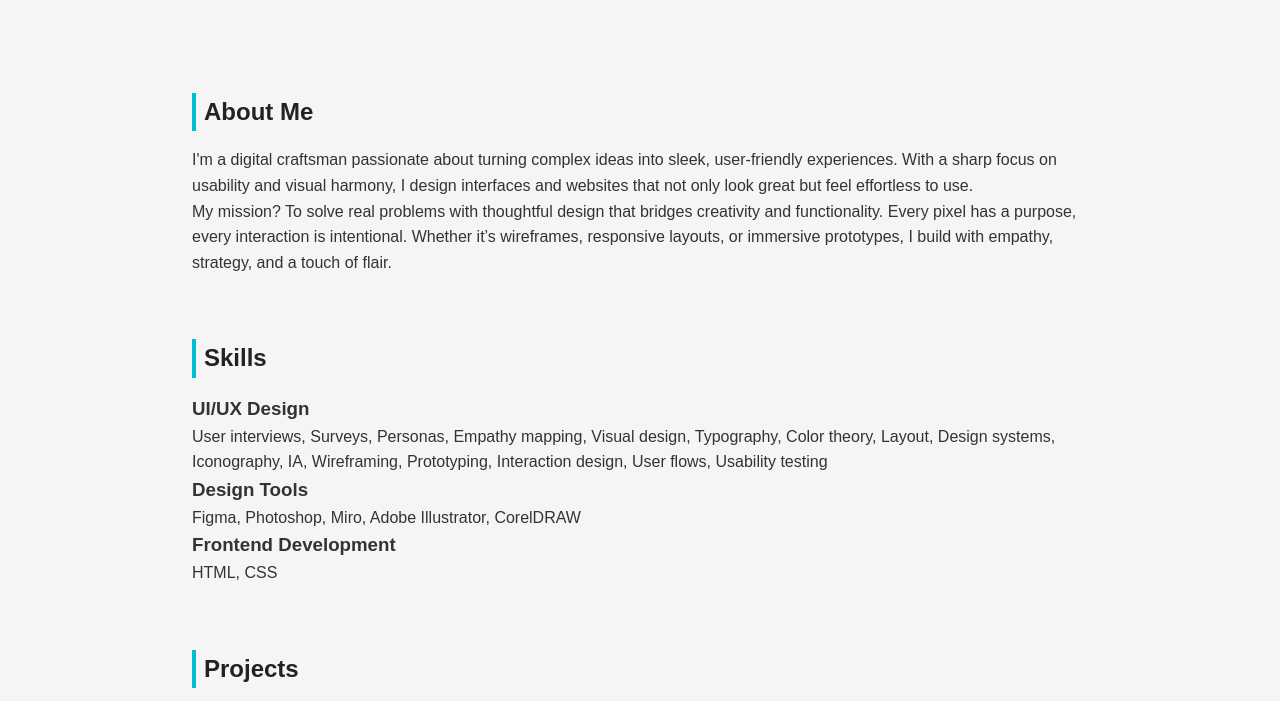
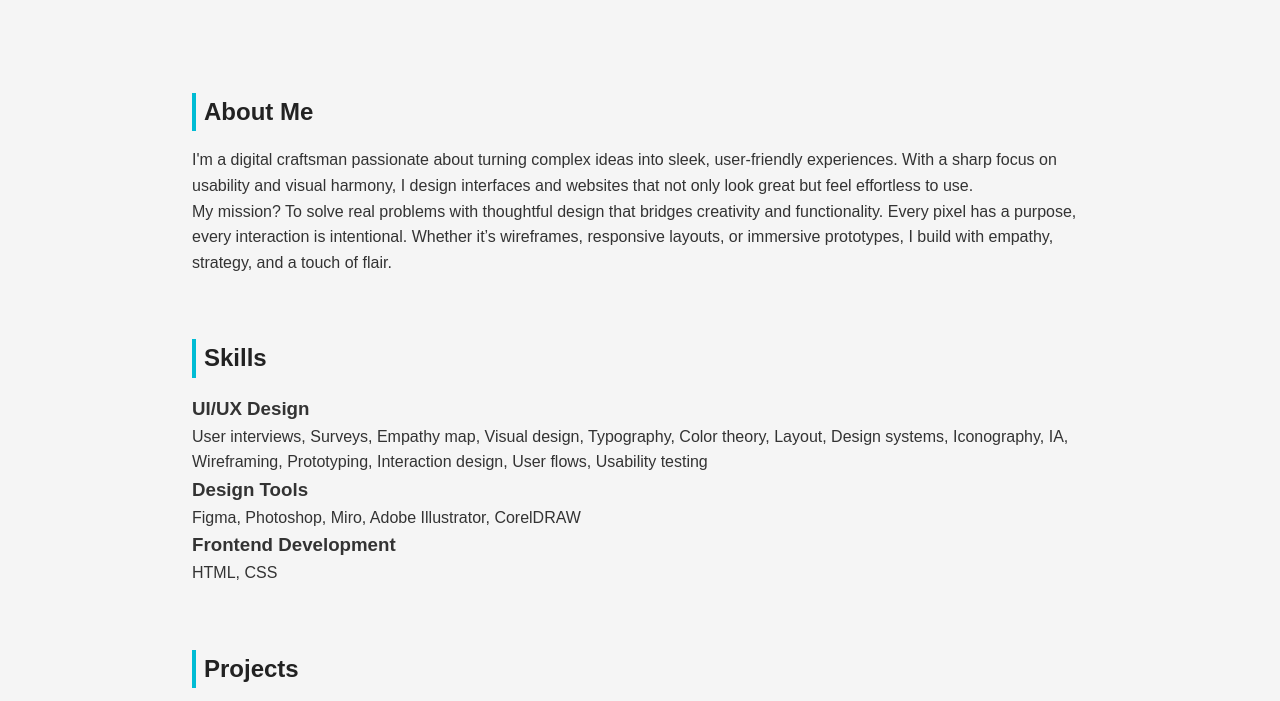
Before and after one commit to only1Mrjoshua/Portfolio, a plain HTML site: page index.html in a window 1280 px wide. Shown: the part 365-1066 px from the top of the page. Drawn offline with Linux system fonts and the light colour scheme.

Commit message:
update skills

```diff
--- a/index.html
+++ b/index.html
@@ -46,7 +46,7 @@
   <section id="skills">
     <h2>Skills</h2>
     <h3>UI/UX Design</h3>
-    <p>User interviews, Surveys, Personas, Empathy mapping, Visual design, Typography, Color theory, Layout, Design systems, Iconography, IA, Wireframing, Prototyping, Interaction design, User flows, Usability testing</p>
+    <p>User interviews, Surveys, Empathy map, Visual design, Typography, Color theory, Layout, Design systems, Iconography, IA, Wireframing, Prototyping, Interaction design, User flows, Usability testing</p>
     <h3>Design Tools</h3>
     <p>Figma, Photoshop, Miro, Adobe Illustrator, CorelDRAW</p>
     <h3>Frontend Development</h3>
```
